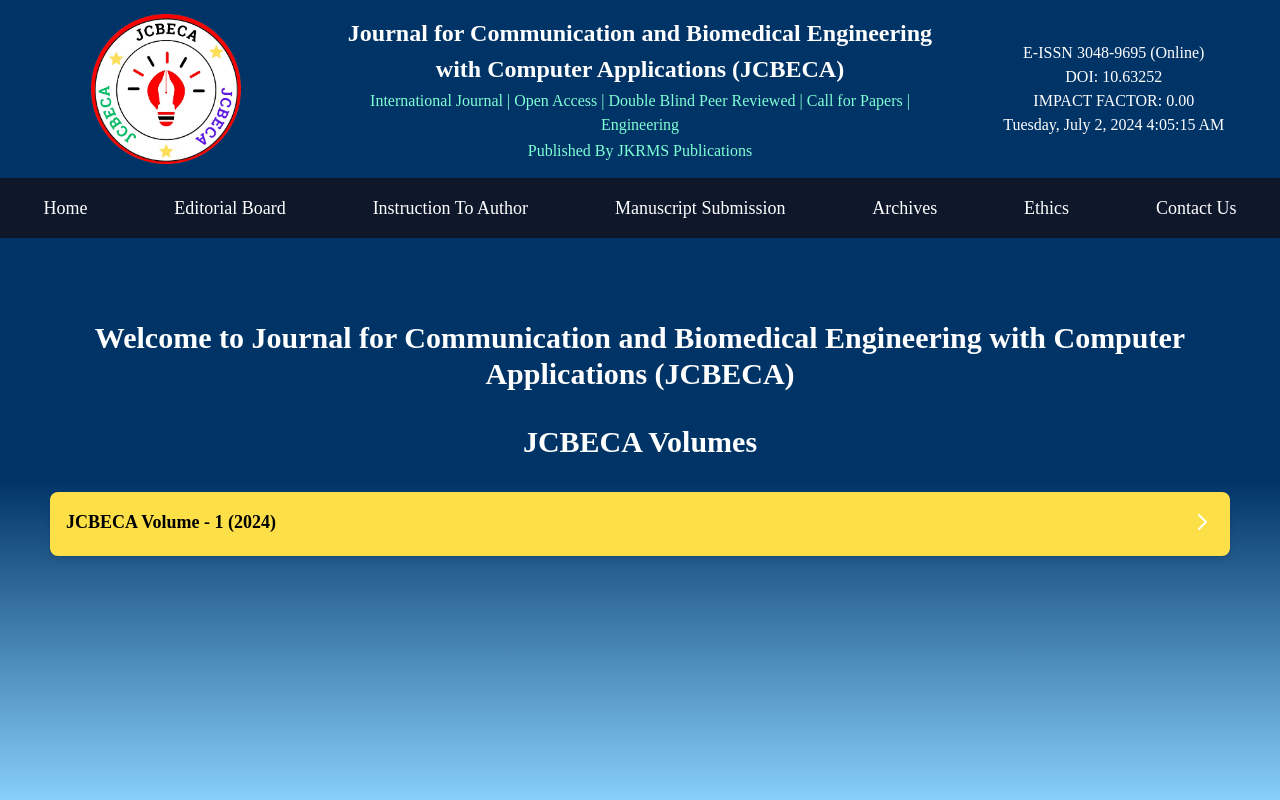
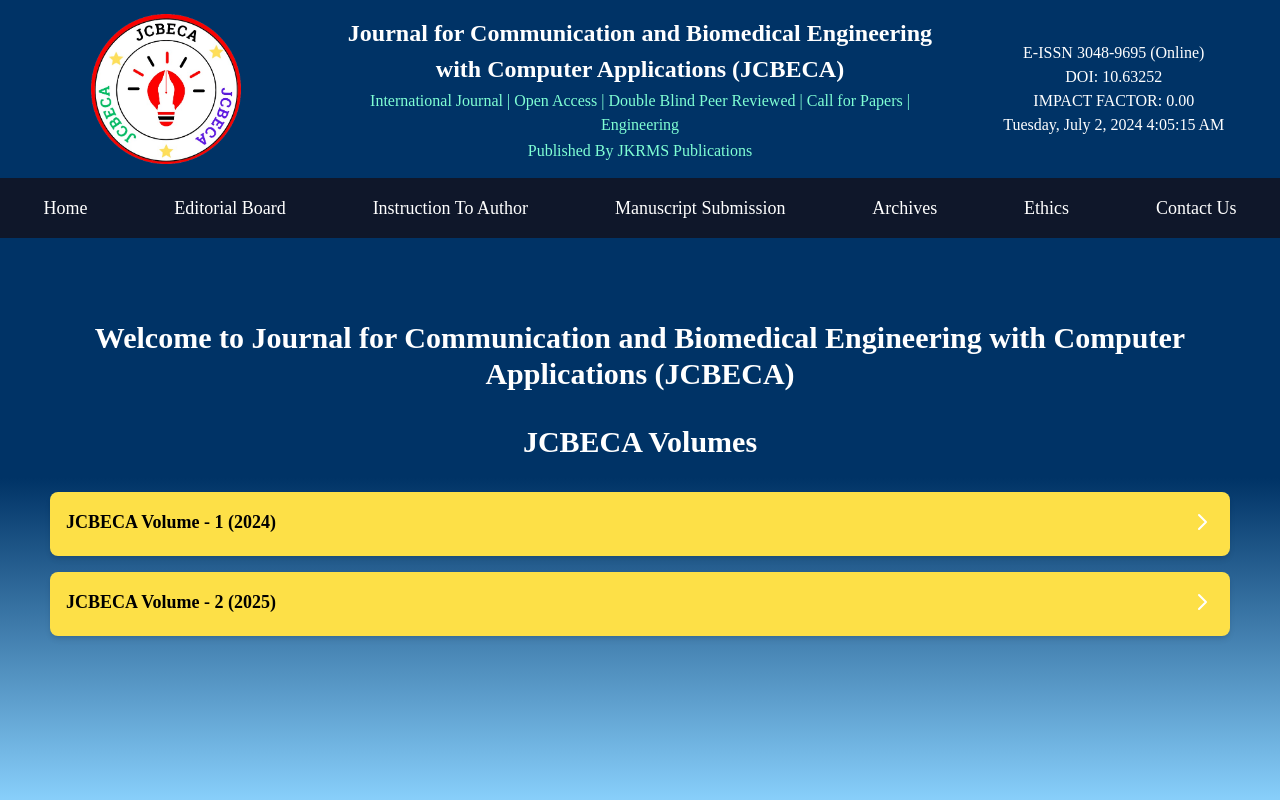
Before and after one commit to Thirukumaran2906/jcbeca-main, a React (Create React App) app in the folder client/: page /archives in a window 1280 px wide. Shown: the top 800 px of the page. Built offline with nearby package versions, Linux system fonts and the light colour scheme.

Commit message:
updated the volume 2

```diff
--- a/client/src/MainComponents/Volumes.js
+++ b/client/src/MainComponents/Volumes.js
@@ -3,7 +3,8 @@
 
 const Volumes = () => {
   const volumeData = [
-    { volumeNumber: 1, volumeName: 'JCBECA Volume - 1 (2024)', issues: ['Issue 1 - [MAY - AUGUST]','Issue 2 - [SEPTEMBER  - DECEMBER]'] }
+    { volumeNumber: 1, volumeName: 'JCBECA Volume - 1 (2024)', issues: ['Issue 1 - [MAY - AUGUST]','Issue 2 - [SEPTEMBER  - DECEMBER]'] },
+    { volumeNumber: 2, volumeName: 'JCBECA Volume - 2 (2025)', issues: ['Issue 1 - [January – April]'] }
   ];
 // ['Issue 1', 'Issue 2', 'Isssue 3', 'Issue 4']
   const [expandedVolume, setExpandedVolume] = useState(null);
```
